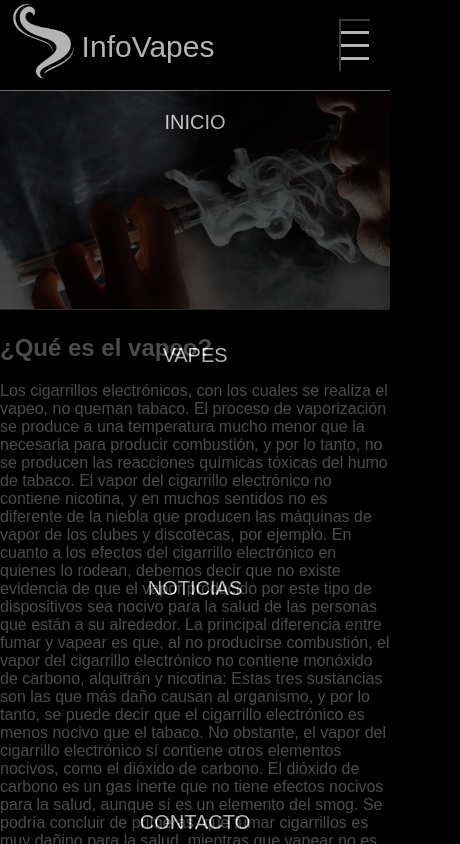
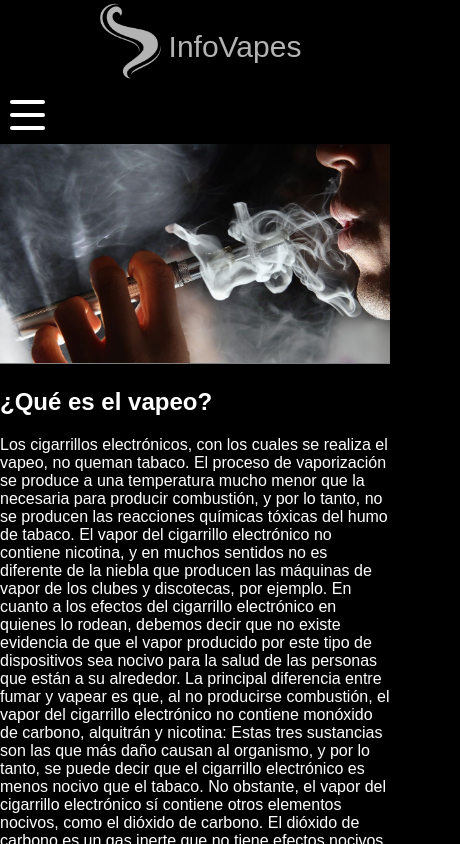
Before and after one commit to AlanAltuna/proyecto-con-react, a React (Create React App) app in the folder frontend/: page / in a window 390 px wide. Shown: the top 844 px of the page, 460 px wide, since content can reach past the window. Built offline with nearby package versions, Linux system fonts and the light colour scheme.

Commit message:
nav responsive ok

```diff
--- a/frontend/package.json
+++ b/frontend/package.json
@@ -16,6 +16,7 @@
     "react-dom": "^18.2.0",
     "react-router-dom": "^6.4.3",
     "react-scripts": "5.0.1",
+    "styled-components": "^5.3.6",
     "web-vitals": "^2.1.4"
   },
   "scripts": {
--- /dev/null
+++ b/frontend/src/components/button.jsx
@@ -0,0 +1,71 @@
+import React from 'react'
+import styled from 'styled-components'
+
+function BurguerButton(props) {
+  return (
+    <Burguer>
+      <div  onClick={props.handleClick}
+            className={`icon nav-icon-5 ${props.clicked ? 'open' : ''}`}
+      >
+        <span></span>
+        <span></span>
+        <span></span>
+      </div>
+    </Burguer>
+  )
+}
+
+export default BurguerButton
+
+const Burguer = styled.div`
+.nav-icon-5{
+  width: 35px;
+  height: 30px;
+  margin: 10px 10px;
+  position: relative;
+  cursor: pointer;
+  display: inline-block;
+}
+.nav-icon-5 span{
+  background-color:#fff;
+  position: absolute;
+  border-radius: 2px;
+  transition: .3s cubic-bezier(.8, .5, .2, 1.4);
+  width:100%;
+  height: 4px;
+  transition-duration: 500ms
+}
+.nav-icon-5 span:nth-child(1){
+  top:0px;
+  left: 0px;
+}
+.nav-icon-5 span:nth-child(2){
+  top:13px;
+  left: 0px;
+  opacity:1;
+}
+.nav-icon-5 span:nth-child(3){
+  bottom:0px;
+  left: 0px;
+}
+.nav-icon-5:not(.open):hover span:nth-child(1){
+  transform: rotate(-3deg) scaleY(1.1);
+}
+.nav-icon-5:not(.open):hover span:nth-child(2){
+  transform: rotate(3deg) scaleY(1.1);
+}
+.nav-icon-5:not(.open):hover span:nth-child(3){
+  transform: rotate(-4deg) scaleY(1.1);
+}
+.nav-icon-5.open span:nth-child(1){
+  transform: rotate(45deg);
+  top: 13px;
+}
+.nav-icon-5.open span:nth-child(2){
+  opacity:0;
+}
+.nav-icon-5.open span:nth-child(3){
+  transform: rotate(-45deg);
+  top: 13px;
+}
+`
--- a/frontend/src/components/layout/Header.js
+++ b/frontend/src/components/layout/Header.js
@@ -8,15 +8,10 @@
            <img src="logo.png" width="80px" height="80px" alt="logo" className="logoHeader"/>
            <a href="#s1">InfoVapes</a>
         </div>
-        <div class="button" >
-        <button class="ham" type="button">
-    <span class="bar-1"></span>
-    <span class="bar-2"></span>
-    <span class="bar-3"></span>
-</button>
-</div>
         </header>
     )
 }
 
+
+
 export default Header;
--- a/frontend/src/components/layout/Nav.js
+++ b/frontend/src/components/layout/Nav.js
@@ -1,17 +1,25 @@
 import {NavLink} from "react-router-dom";
-import React from "react";
+import {useState} from "react";
 import "../../styles/layout/Nav.css"
 import "../../styles/layout/Header.css"
+import BurguerButton from "../button.jsx"
 
-const button = document.querySelector('.button');
-const enlaces = document.querySelector('navBar');
 
 
 
 const Nav = (props) => {
+
+    const [clicked, setClicked] = useState(false);
+  const handleClick = () => {
+    //cuando esta true lo pasa a false y vice versa
+    setClicked(!clicked)
+  }
     return (
         <nav>
-<div className="navBar">
+            <div className='burguer'>
+          <BurguerButton clicked={clicked} handleClick={handleClick} />
+        </div>
+<div className={`navBar ${clicked ? 'active' : ''}`}>
 <ul>
 <li><NavLink to="/" className={({isActive}) => isActive ? "Activo" : undefined }>INICIO</NavLink></li>
 <li><NavLink to="/Vapes" className={({isActive}) => isActive ? "Activo" : undefined }>VAPES</NavLink></li>
--- a/frontend/src/styles/layout/Footer.css
+++ b/frontend/src/styles/layout/Footer.css
@@ -38,3 +38,16 @@
 .logoFooter > img {
     padding-top: 10px;
 }
+
+/* DISPOSITIVOS MOVILES */
+
+@media screen and (max-width:768px) {
+    .partedos {
+        font-size: 15px;
+        width: 280px;
+    }
+
+    .iconos {
+        width: 260px;
+    }
+}
--- a/frontend/src/styles/layout/Header.css
+++ b/frontend/src/styles/layout/Header.css
@@ -15,8 +15,8 @@
 .logo {
     display: flex;
     align-content: center;
-  justify-content: flex-end;
-    width: 50%;
+  justify-content: center;
+    width: 100%;
     height: 90px;
 }
 
@@ -24,28 +24,7 @@
     padding-top: 30px;
 }
 
-.button {
-    height: 90px;
-    width: 40%;
-    display: flex;
-    justify-content: flex-end;
-    align-items: center;
-    visibility: hidden;
-}
 
-.ham {
-    cursor: pointer;
-    margin:0;
-    padding: 0;
-}
-
-.ham span {
-    display: block;
-    background-color: white;
-    height: 3px;
-    width: 28px;
-    margin: 10px auto;
-}
 
 /* DISPOSITIVOS MOVILES */
 
--- a/frontend/src/styles/layout/Nav.css
+++ b/frontend/src/styles/layout/Nav.css
@@ -38,6 +38,10 @@
     opacity: 0.9;
 }
 
+.burguer {
+    display: none;
+}
+
 /* DISPOSITIVOS MOVILES */
 
 @media screen and (max-width:768px) {
@@ -56,11 +60,15 @@
 
     .navBar {
        height: 0px;
-       /* display: none;  */
+       display: none
     }
 
-    .navBar.activado {
+    .navBar.active {
         display: flex;
     }
 
+    .burguer {
+        display: inline;
+    }
+
 }
```
Also changed, not shown: 1 other file (tests, documents, lock files or other folders).
